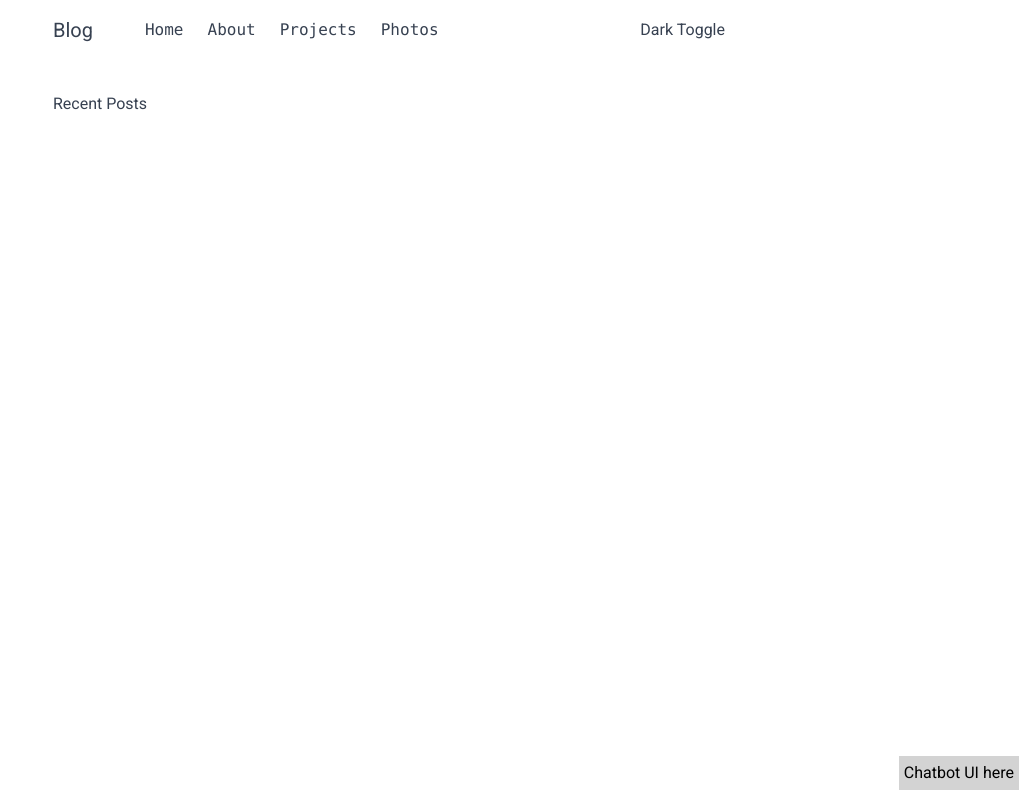
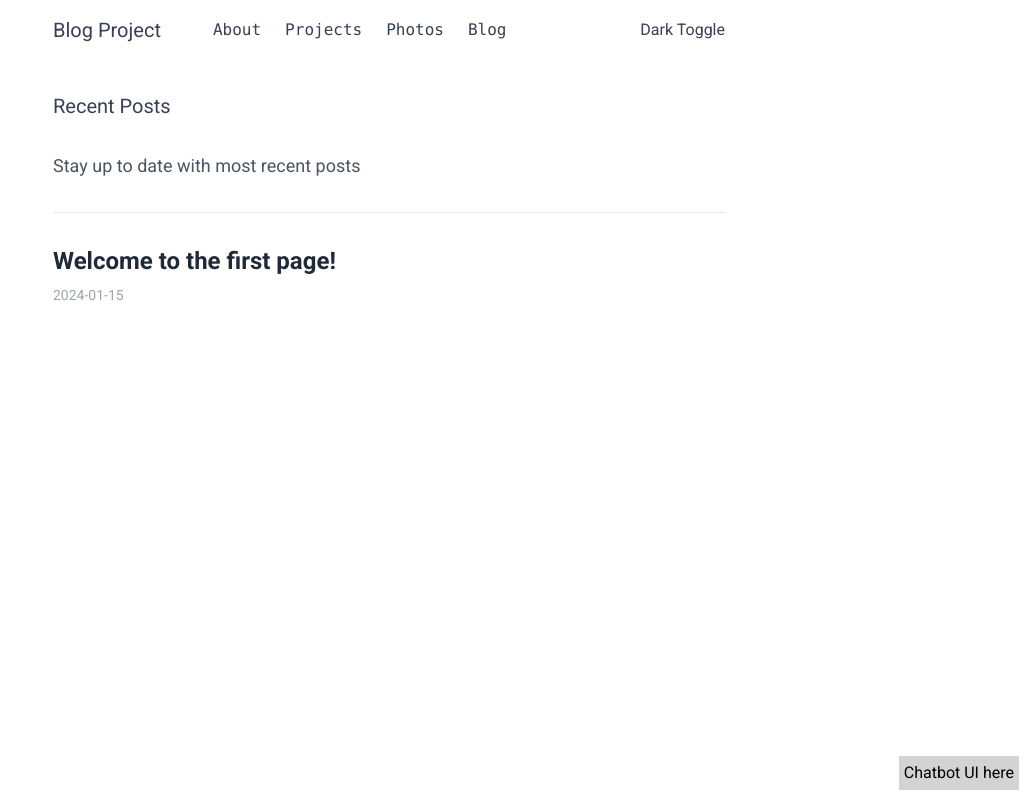
Before and after one commit to ardacoskun/next14-blog, a Next.js app: page /blog in a window 1280 px wide. Shown: the whole page, without its empty margins (251-1280 px from the left). Built offline with nearby package versions, Linux system fonts and the light colour scheme.

Commit message:
list blog posts

```diff
--- a/app/blog/page.jsx
+++ b/app/blog/page.jsx
@@ -1,6 +1,7 @@
 import fs from "fs";
 import path from "path";
 import { getPost } from "@/lib/posts";
+import Link from "next/link";
 
 const Page = async () => {
   const files = fs.readdirSync(path.join(process.cwd(), "content"));
@@ -18,7 +19,28 @@ const Page = async () => {
 
   return (
     <>
-      <h1>Recent Posts</h1>
+      <h1 className="mb-8 text-xl">Recent Posts</h1>
+      <div className="mb-8 text-lg text-gray-600 dark:text-gray-400">
+        Stay up to date with most recent posts
+      </div>
+
+      <hr />
+
+      <ul className="grid grid-cols-1 gap-8 md:grid-cols-2">
+        {posts.map((item) => (
+          <li key={item.slug}>
+            <Link
+              href={`blog/${item.slug}`}
+              className="text-2xl font-semibold text-gray-800 dark:text-gray-200"
+            >
+              {item.frontmatter.title}
+            </Link>
+            <div className="mt-2 text-sm text-gray-400">
+              {item.frontmatter.date}
+            </div>
+          </li>
+        ))}
+      </ul>
     </>
   );
 };
--- a/app/globals.css
+++ b/app/globals.css
@@ -5,3 +5,7 @@
 body {
   @apply bg-white text-gray-700 container mx-auto dark:bg-gray-900 dark:text-gray-300 max-w-2xl;
 }
+
+hr {
+  @apply my-8 border-gray-200 dark:border-gray-800;
+}
--- a/components/Header.jsx
+++ b/components/Header.jsx
@@ -7,7 +7,7 @@ const Header = () => {
       <div className="flex items-center md:space-x-12">
         <div className="hidden md:block">
           <Link href="/" className="text-xl">
-            Blog
+            Blog Project
           </Link>
         </div>
         <Navigation />
--- a/components/navigation/Navigation.jsx
+++ b/components/navigation/Navigation.jsx
@@ -4,23 +4,23 @@ import styles from "./navigation.module.css";
 const navLinks = [
   {
     id: 1,
-    href: "/",
-    name: "Home",
-  },
-  {
-    id: 2,
     href: "/about",
     name: "About",
   },
   {
-    id: 3,
+    id: 2,
     href: "/about/projects",
     name: "Projects",
   },
   {
-    id: 4,
+    id: 3,
     href: "/photos",
     name: "Photos",
+  },
+  {
+    id: 4,
+    href: "/blog",
+    name: "Blog",
   },
 ];
 
--- a/content/first.mdx
+++ b/content/first.mdx
@@ -1,6 +1,7 @@
 ---
 title: Welcome to the first page!
 description: This is our first post
+date: "2024-01-15"
 ---
 
 # Welcome to the first page!
```
